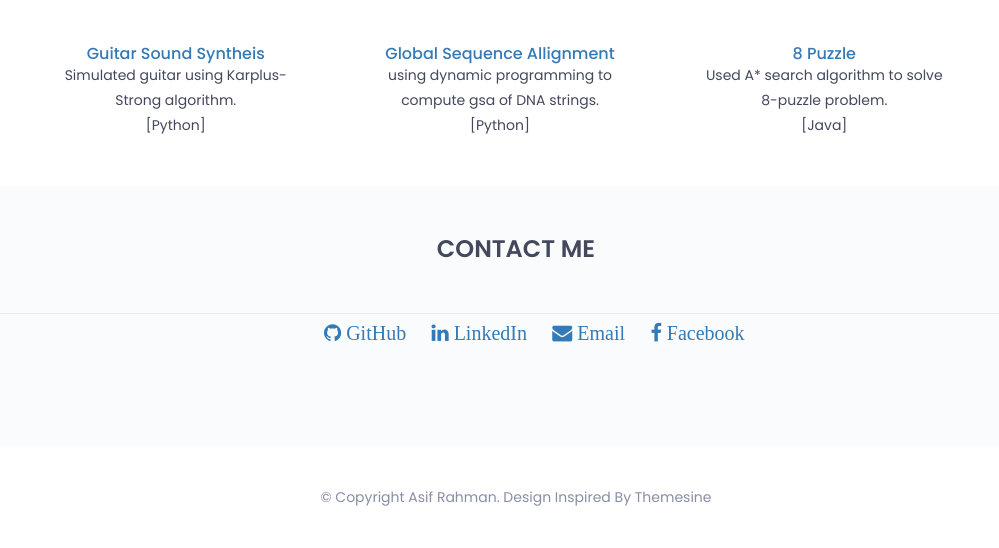
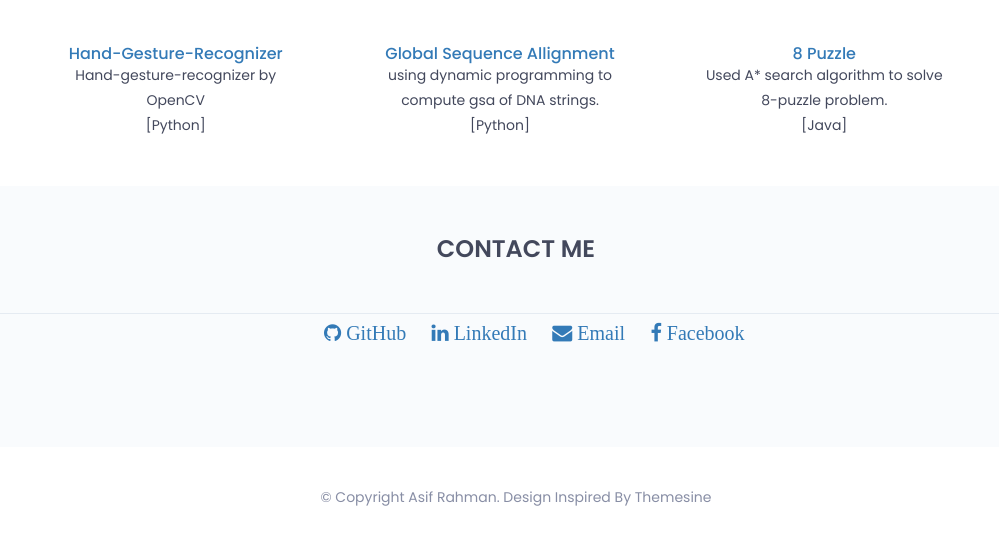
Before and after one commit to asifrahman479/asifrahman, a plain HTML site: page index.html in a window 1280 px wide. Shown: the part 2304-2852 px from the top of the page, without its empty margins (124-1123 px from the left). Drawn offline with nearby package versions, Linux system fonts and the light colour scheme.

Commit message:
updated a file

```diff
--- a/index.html
+++ b/index.html
@@ -224,9 +224,9 @@
 						<article>
 							<a class="image featured"><img src="https://www.cs.umb.edu/~iceka/imgs/proj/guitar-hero.jpg" alt="" /></a>
 							<header>
-								<h3><a href="https://github.com/asifrahman479/CS-110/tree/master/Guitar%20Sound%20Synthesis">Guitar Sound Syntheis</a></h3>
+								<h3><a href="https://github.com/asifrahman479/Hand-gesture-recognizer/blob/main/Report.html">Hand-gesture-recognizer</a></h3>
 							</header>
-							<p>Simulated guitar using Karplus-Strong algorithm.</p>
+							<p>Hand-gesture-recognizer by OpenCV</p>
 							<p>[Python]</p>
 						</article>
 
```
